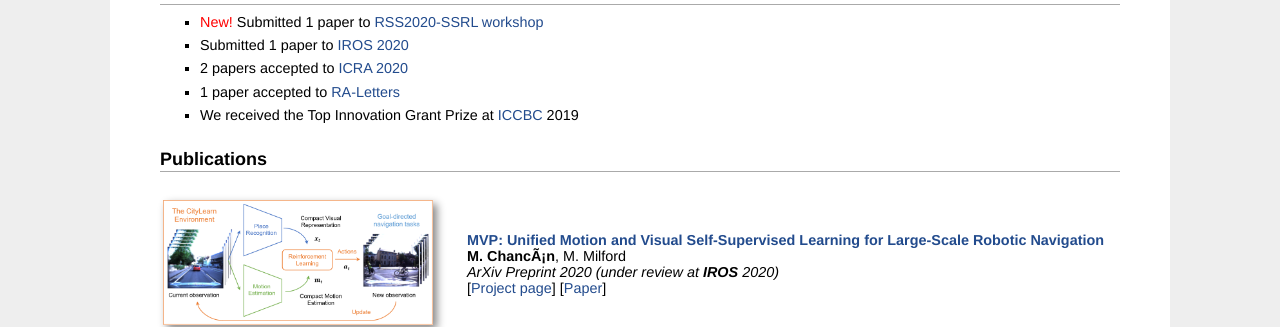
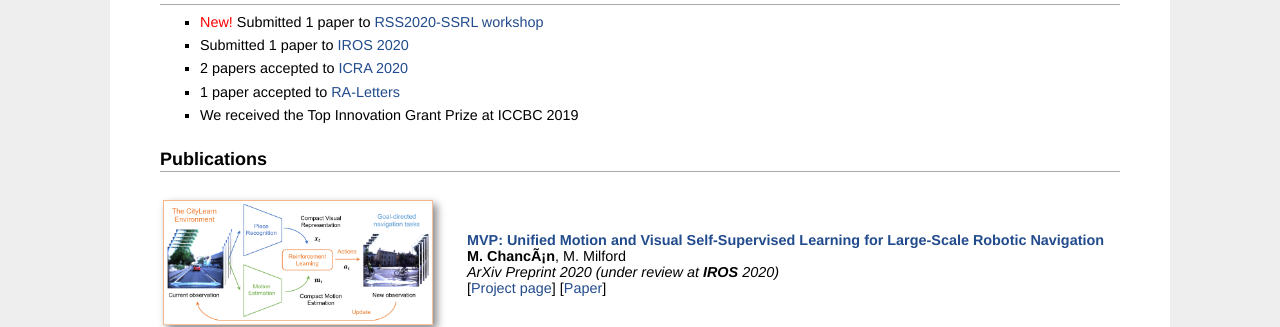
Before and after one commit to mchancan/mchancan.github.io, a Jekyll site: the page built from index.html, in a window 1280 px wide. Shown: the part 299-626 px from the top of the page. Built offline with Jekyll 4.4.1, drawn with Linux system fonts in a browser that asks for light colours; comment, search, counter and statistics services are not loaded; part of the change alters nothing that is shown.

```diff
--- a/index.html
+++ b/index.html
@@ -39,7 +39,7 @@ title: Marvin
 	<li>Submitted 1 paper to <a href="http://iros2020.org">IROS 2020</a></li>
 	<li>2 papers accepted to <a href="http://icra2020.org">ICRA 2020</a></li>
 	<li>1 paper accepted to <a href="https://ieeexplore.ieee.org/xpl/aboutJournal.jsp?punumber=7083369">RA-Letters</a></li>
-	<li>We received the Top Innovation Grant Prize at <a href="https://contest.cbicr.org/en/">ICCBC</a> 2019</li>
+	<li>We received the Top Innovation Grant Prize at ICCBC 2019</li>
 </ul>
 
 <h2>Publications</h2>
```
